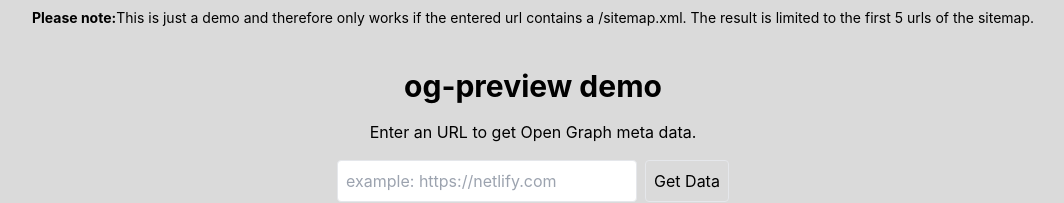
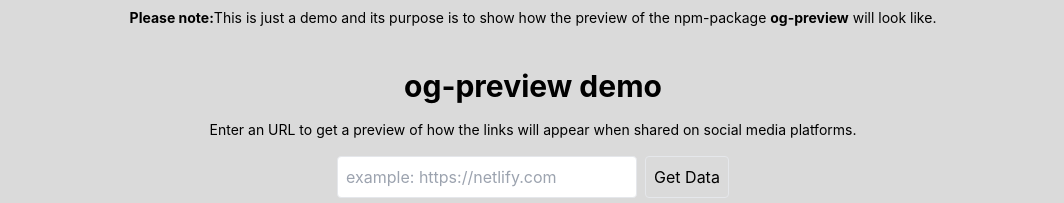
Before and after one commit to marcorosenbaum/og-crawler, a React (Create React App) app in the folder frontend/: page / in a window 1280 px wide. Shown: the top 203 px of the page, without its empty margins (107-1171 px from the left). Built offline with nearby package versions, Linux system fonts and the light colour scheme.

Commit message:
refactor: refactored text in app.tsx and minor styling

```diff
--- a/frontend/src/App.tsx
+++ b/frontend/src/App.tsx
@@ -100,12 +100,30 @@
   return (
     <div className="App flex flex-col gap-4">
       <p className="text-sm my-2">
-        <b>Please note:</b>This is just a demo and therefore only works if the
-        entered url contains a /sitemap.xml. The result is limited to the first
-        5 urls of the sitemap.
+        <b>Please note:</b>This is just a demo and its purpose is to show how
+        the preview of the npm-package{" "}
+        <a
+          className="inline-block font-bold"
+          href="https://www.npmjs.com/package/og-preview"
+          target="_blank"
+          rel="noreferrer"
+        >
+          og-preview
+        </a>{" "}
+        will look like.
       </p>
-      <h1 className="text-3xl font-bold mt-4">og-preview demo</h1>
-      <p>Enter an URL to get Open Graph meta data.</p>
+      <a
+        href="https://www.npmjs.com/package/og-preview"
+        target="_blank"
+        rel="noreferrer"
+        className="text-3xl font-bold mt-4"
+      >
+        og-preview demo
+      </a>
+      <p className="text-sm">
+        Enter an URL to get a preview of how the links will appear when shared
+        on social media platforms.
+      </p>
       <URLInput
         url={url}
         setUrl={setUrl}
```
Also changed, not shown: 11 other files (tests, documents, lock files or other folders).
